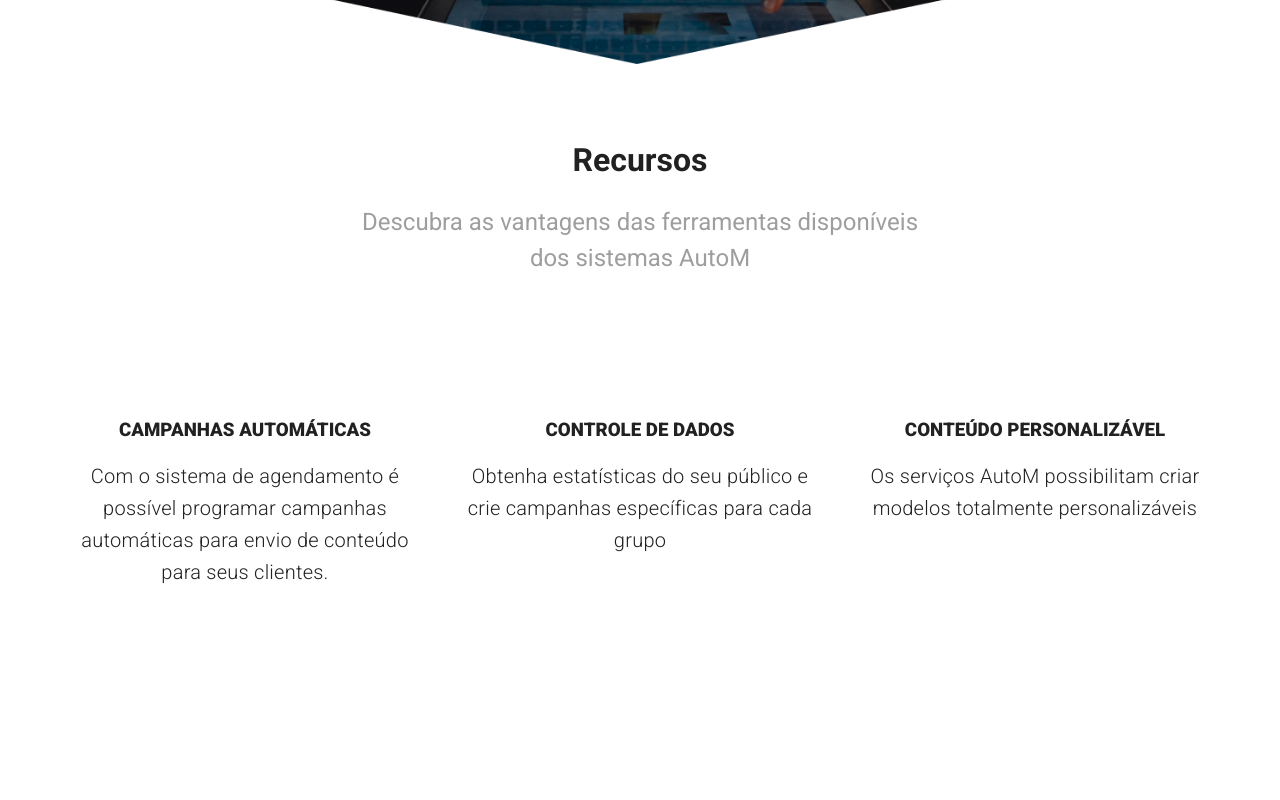
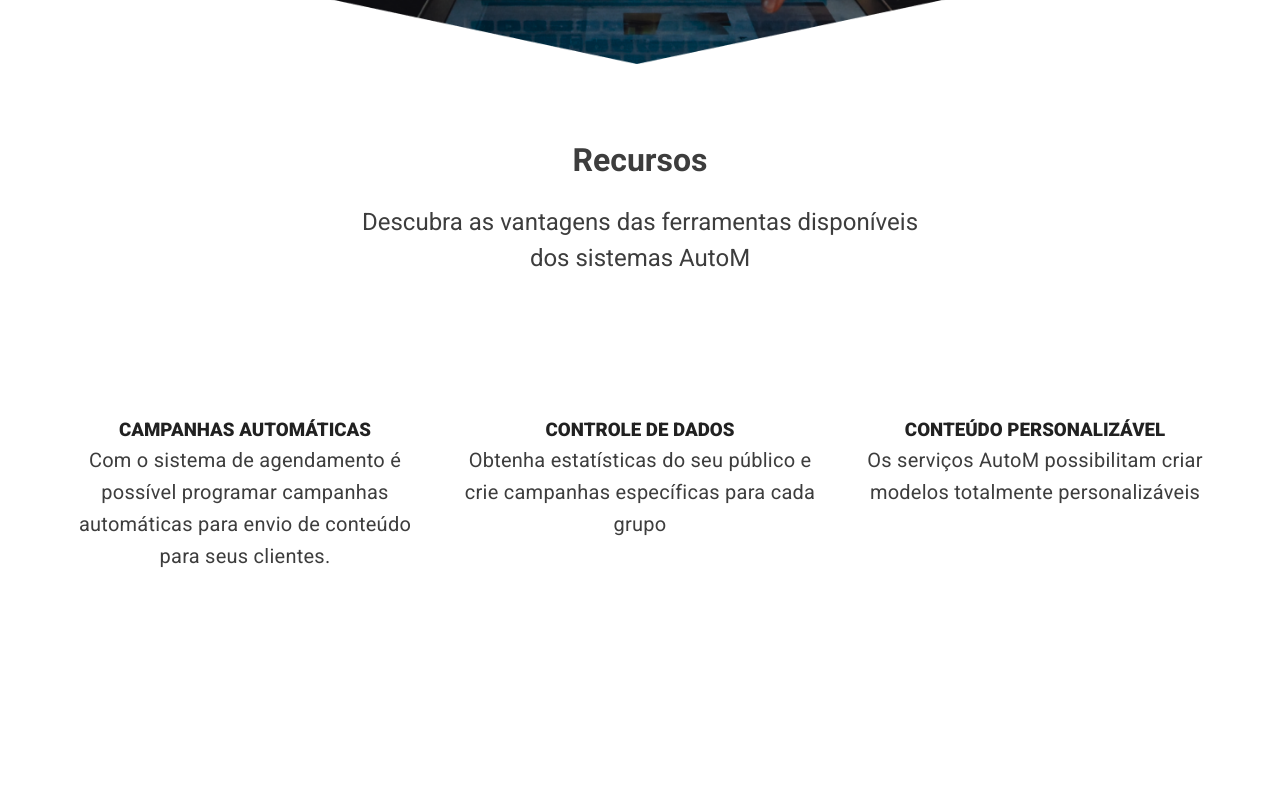
Before and after one commit to astatonn/Marketing-Digital-com-Google-Workspace, a Vue app: page / in a window 1280 px wide. Shown: the part 800-1600 px from the top of the page. Built offline with nearby package versions, Linux system fonts and the light colour scheme.

Commit message:
2 parte
3 Ícones
Imagem mulher

```diff
--- a/public/src/css/style.css
+++ b/public/src/css/style.css
@@ -22,6 +22,10 @@
 	text-align:center;
 }
 
+.color {
+	color: rgb(61, 61, 61);
+	/* color: blue; */
+}
 
 
 
--- a/src/App.vue
+++ b/src/App.vue
@@ -133,11 +133,11 @@
 
                 <!-- Recursos -->
                 <v-container
-                    class="recursos mb-15"
+                    class="color recursos mb-15"
                     fluid
                     >
-                    <h1 class=" text-center">Recursos</h1>
-                    <h2 class="grey--text font-weight-regular text-center mt-5">
+                    <h1 class="text-center">Recursos</h1>
+                    <h2 class="font-weight-regular text-center mt-5">
                         Descubra as vantagens das ferramentas disponíveis<br />dos
                         sistemas AutoM
                     </h2>
@@ -164,16 +164,12 @@
                                 ></v-img>
 
                                 <h3
-                                    class="
-                                        font-weight-black
-                                        mb-4
-                                        text-uppercase
-                                    "
+                                    class="font-weight-black text-uppercase"
                                     v-text="title"
                                 ></h3>
 
                                 <div
-                                    class="title font-weight-light mb-5"
+                                    class=" color title font-weight-regular mb-5"
                                     v-text="text"
                                 ></div>
                             </div>
```
